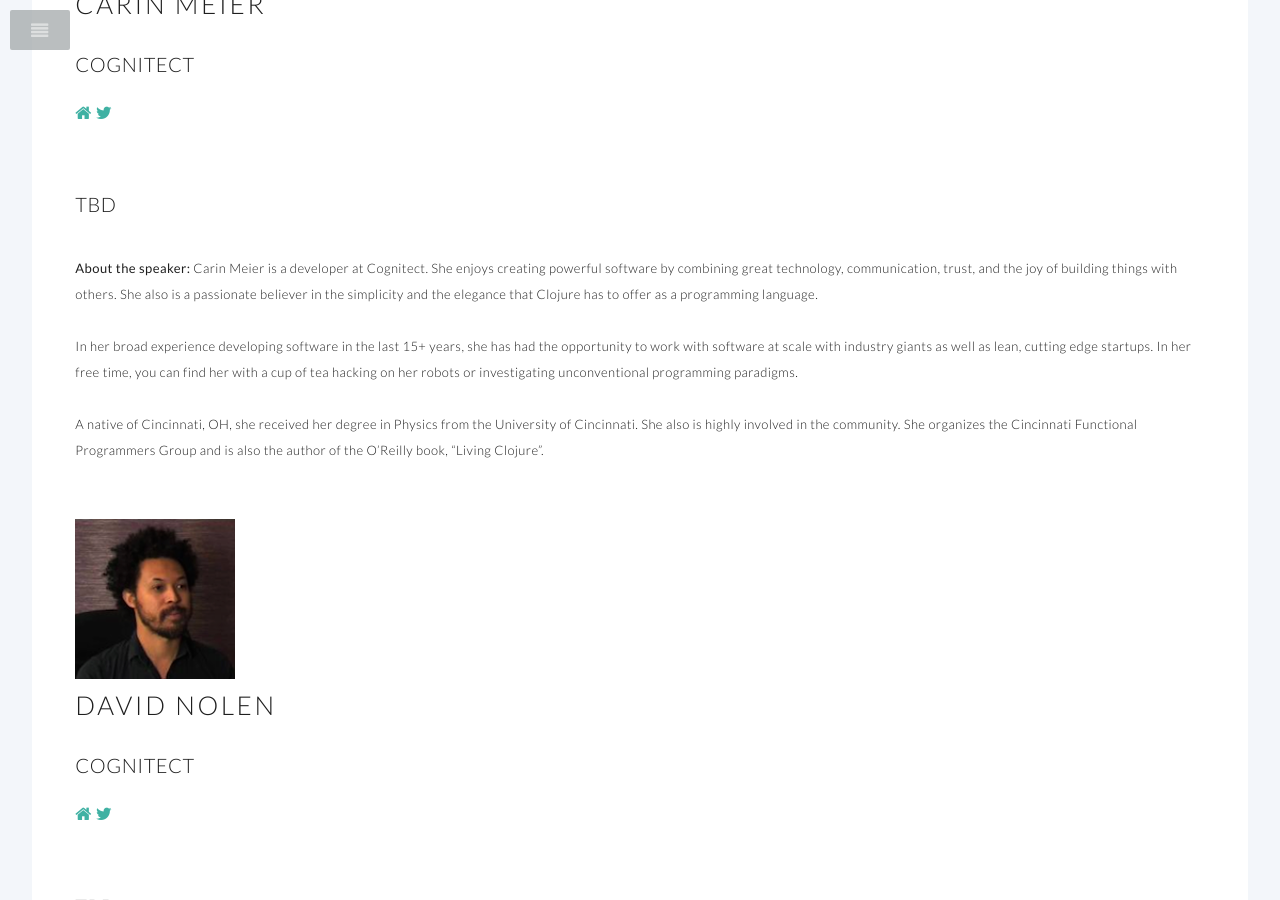
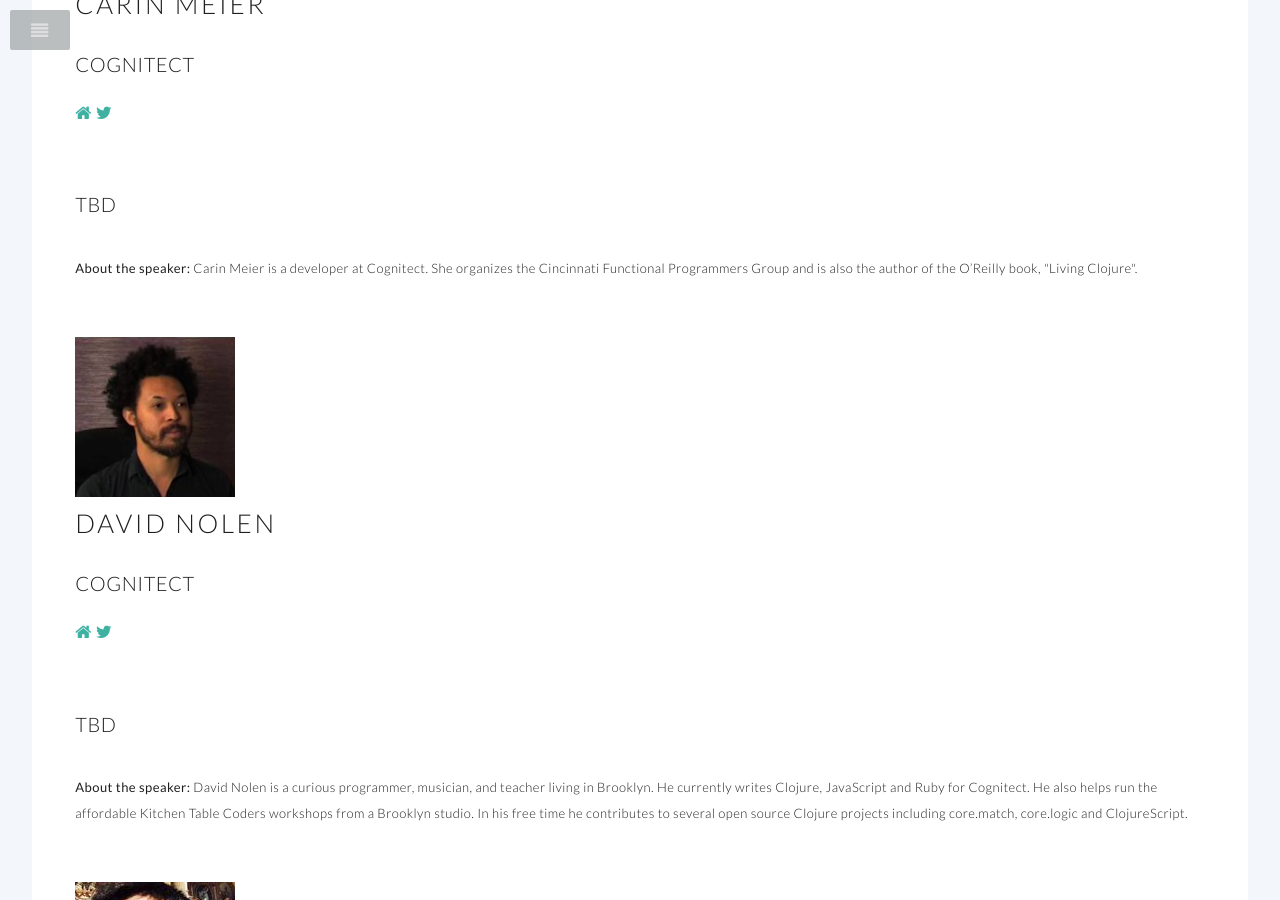
Before and after one commit to euroclojureorg/euroclojureorg.github.io, a Jekyll site: the page built from speakers.html, in a window 1280 px wide and 900 px high, scrolled down 560 px. Built offline with Jekyll 4.4.1, drawn with Linux system fonts in a browser that asks for light colours.

Commit message:
update bio

```diff
--- a/speakers.html
+++ b/speakers.html
@@ -23,7 +23,7 @@ title: EuroClojure 2016 - Speakers
 </section></div>
 <div class="8u"><section>
 <h3><a name="cmeier">TBD</a></h3>
-<p></p><div class="bio"><p><b>About the speaker:</b> Carin Meier is a developer at Cognitect.  She enjoys creating powerful software by combining great technology, communication, trust, and the joy of building things with others. She also is a passionate believer in the simplicity and the elegance that Clojure has to offer as a programming language.</p><p>In her broad experience developing software in the last 15+ years, she has had the opportunity to work with software at scale with industry giants as well as lean, cutting edge startups.  In her free time, you can find her with a cup of tea hacking on her robots or investigating unconventional programming paradigms.</p><p>A native of Cincinnati, OH,  she received her degree in Physics from the University of Cincinnati.  She also is highly involved in the community.  She organizes the Cincinnati Functional Programmers Group and is also the author of the O’Reilly book, “Living Clojure”.</p></div>
+<p></p><div class="bio"><p><b>About the speaker:</b> Carin Meier is a developer at Cognitect.  She organizes the Cincinnati Functional Programmers Group and is also the author of the O’Reilly book, "Living Clojure".</p></div>
 </section></div>
 </div>
 
```
